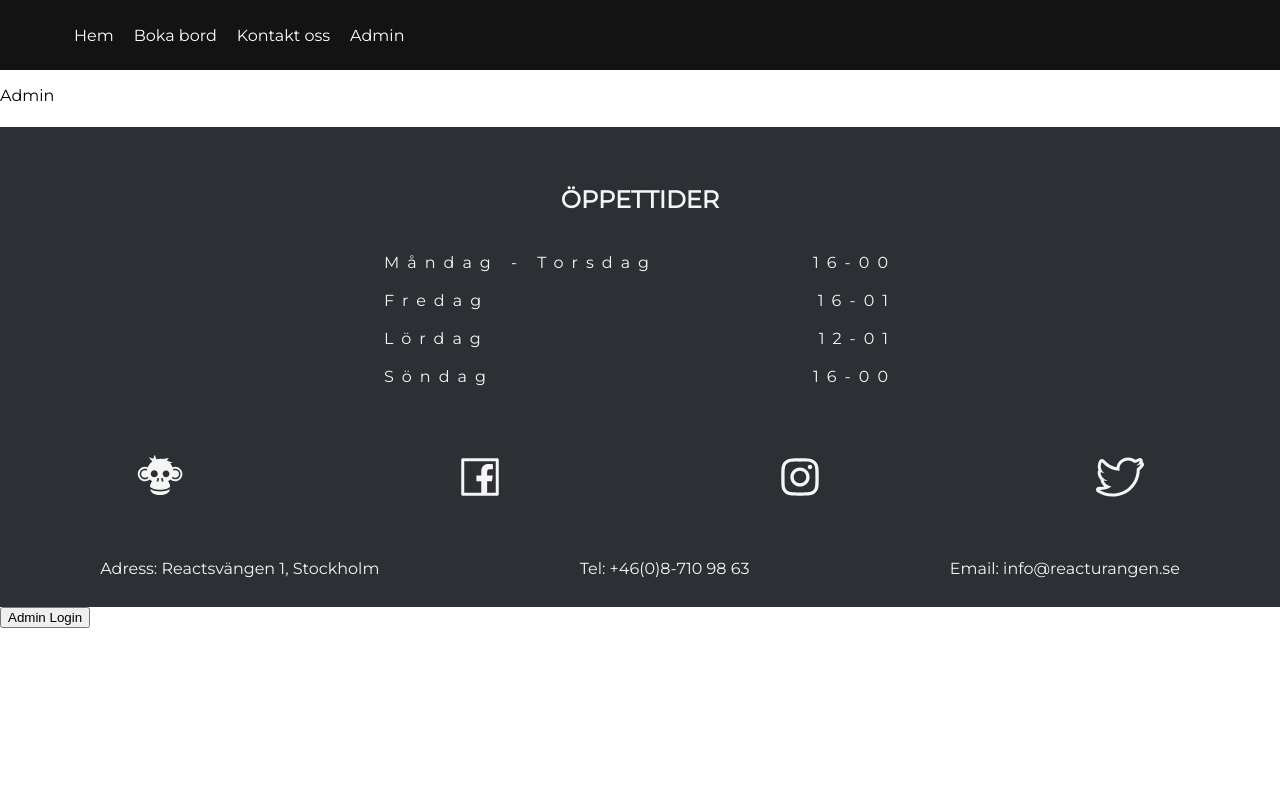
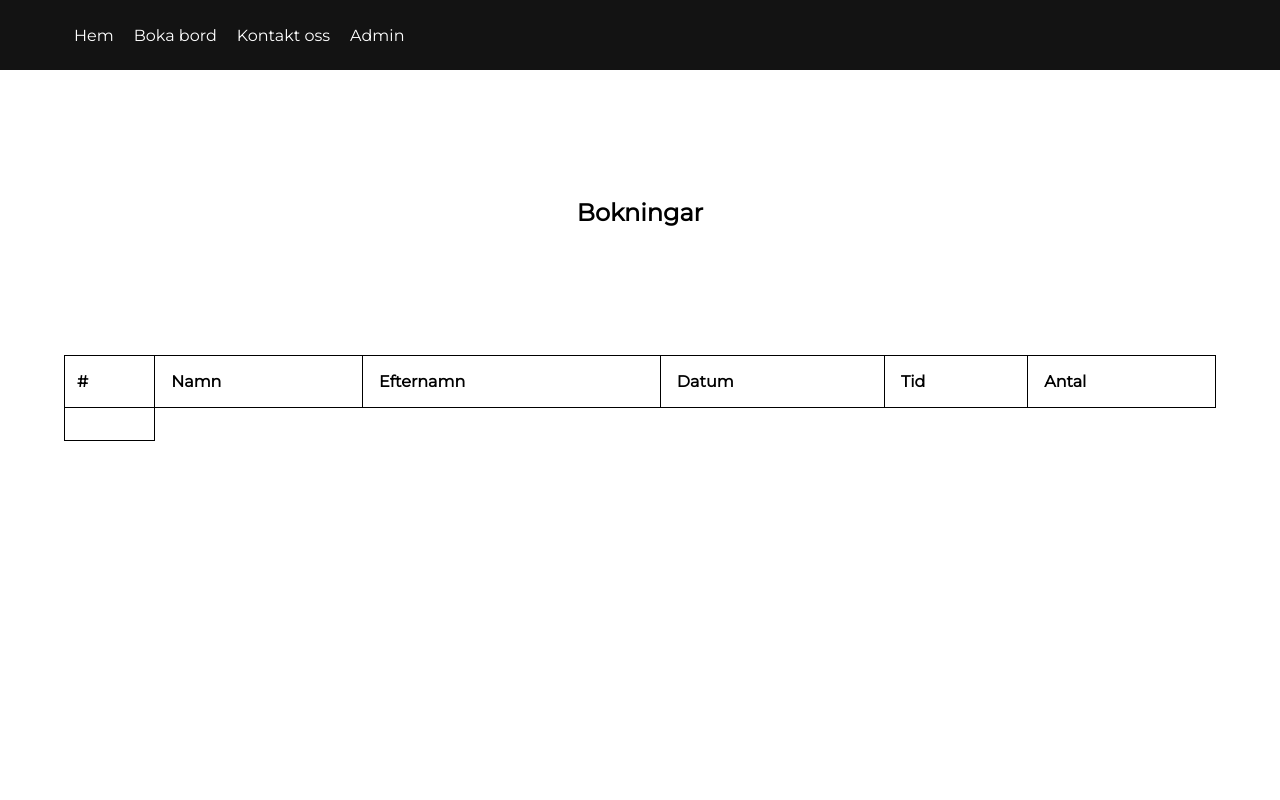
Before and after one commit to mcsahlin/reacturangen, a React (Create React App) app: page /admin in a window 1280 px wide. Shown: the top 800 px of the page. Built offline with nearby package versions, Linux system fonts and the light colour scheme.

Commit message:
admin page with a table that we can administer the bookings

```diff
--- /dev/null
+++ b/src/components/styled/Admin.style.tsx
@@ -0,0 +1,78 @@
+import styled from 'styled-components';
+
+export const AdminContainer = styled.div`
+width: 100%;
+height: 100vh;
+margin-top: 10%;
+text-align: center;
+`;
+
+export const AdminTable = styled.table`
+display: table;
+margin-top: 10%;
+margin-left: 5%;
+transform: translateX(50%, 50%);
+/* table-layout: fixed; */
+border-collapse: collapse;
+flex-wrap: wrap;
+word-break: break-all;
+width: 90%;
+border-spacing: 0px;
+`;
+export const AdminThead = styled.thead`
+border: 1px solid black;
+text-align: left;
+`;
+
+export const AdminTr = styled.tr`
+
+`;
+
+export const ThId = styled.th`
+border: 1px solid black;
+padding: 12px;
+`;
+
+export const NameTh = styled.th`
+border: 1px solid black;
+padding: 16px;
+`;
+
+export const LastNameTh = styled.th`
+border: 1px solid black;
+padding: 16px;
+`;
+
+export const DateTh = styled.th`
+border: 1px solid black;
+padding: 16px;
+`;
+
+export const TimeTh = styled.th`
+border: 1px solid black;
+padding: 16px;
+`;
+
+export const GuestsTh = styled.th`
+border: 1px solid black;
+padding: 16px;
+`;
+
+export const AdimnBody = styled.tbody`
+
+`;
+
+export const BodyTr = styled.tr`
+padding: 16px;
+`;
+
+export const BodyTd = styled.td`
+border: 1px solid black;
+word-break: break-all;
+padding: 16px;
+`;
+
+export const DeleteIcon = styled.span`
+cursor: pointer;
+font-size: 25px;
+`;
--- a/src/pages/Admin.tsx
+++ b/src/pages/Admin.tsx
@@ -1,11 +1,46 @@
 import { useState } from 'react';
-import { Link } from 'react-router-dom';
+import { AdminContainer, AdminTable, AdminThead, AdminTr, ThId, NameTh, LastNameTh, DateTh, TimeTh, GuestsTh, AdimnBody, BodyTr, BodyTd, DeleteIcon } from '../components/styled/Admin.style';
+import { ICustomer } from '../models/ICustomer';
+import AiFillDelete from 'react-icons';
+
+// interface Props {
+// cutomer: ICustomer,
+// }
+
 export const Admin = () => {
 	const [admin, setAdmin] = useState(false);
+
+	// const handleDelete = (id: number) => {
+
+	// }
+
 	return (
 		// TEST CODE
 		<>
-			<p>Admin</p>
+		<AdminContainer>
+		<h2>Bokningar</h2>
+			<AdminTable>
+				<AdminThead>
+					<AdminTr>
+					<ThId>#</ThId>
+					<NameTh>Namn</NameTh>
+					<LastNameTh>Efternamn</LastNameTh>
+					<DateTh>Datum</DateTh>
+					<TimeTh>Tid</TimeTh>
+					<GuestsTh>Antal</GuestsTh>
+					</AdminTr>
+				</AdminThead>
+				<AdimnBody>
+					<BodyTr>
+						<BodyTd>{}</BodyTd>
+						{/* <DeleteIcon onClick={() => handleDelete()}>
+						<AiFillDelete />
+						</DeleteIcon> */}
+					</BodyTr>
+				</AdimnBody>
+			</AdminTable>
+		</AdminContainer>
 		</>
 	);
+	return <BodyTd>{}</BodyTd>
 };
```
